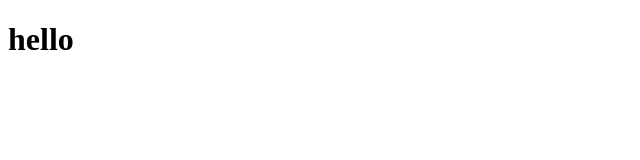
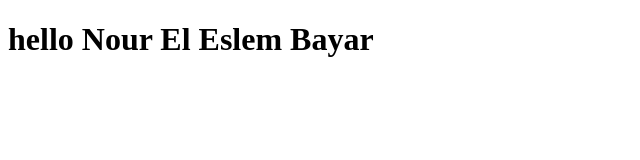
Before and after one commit to BayarNour/git-test, a plain HTML site: page index.html in a window 1280 px wide. Shown: the whole page, without its empty margins (0-640 px from the left). Drawn offline with Linux system fonts and the light colour scheme.

Commit message:
Update index.html

```diff
--- a/index.html
+++ b/index.html
@@ -6,7 +6,7 @@
     <title>Document</title>
 </head>
 <body>
-    <h1>hello</h1>
+    <h1>hello Nour El Eslem Bayar</h1>
 
 </body>
 </html>
```
